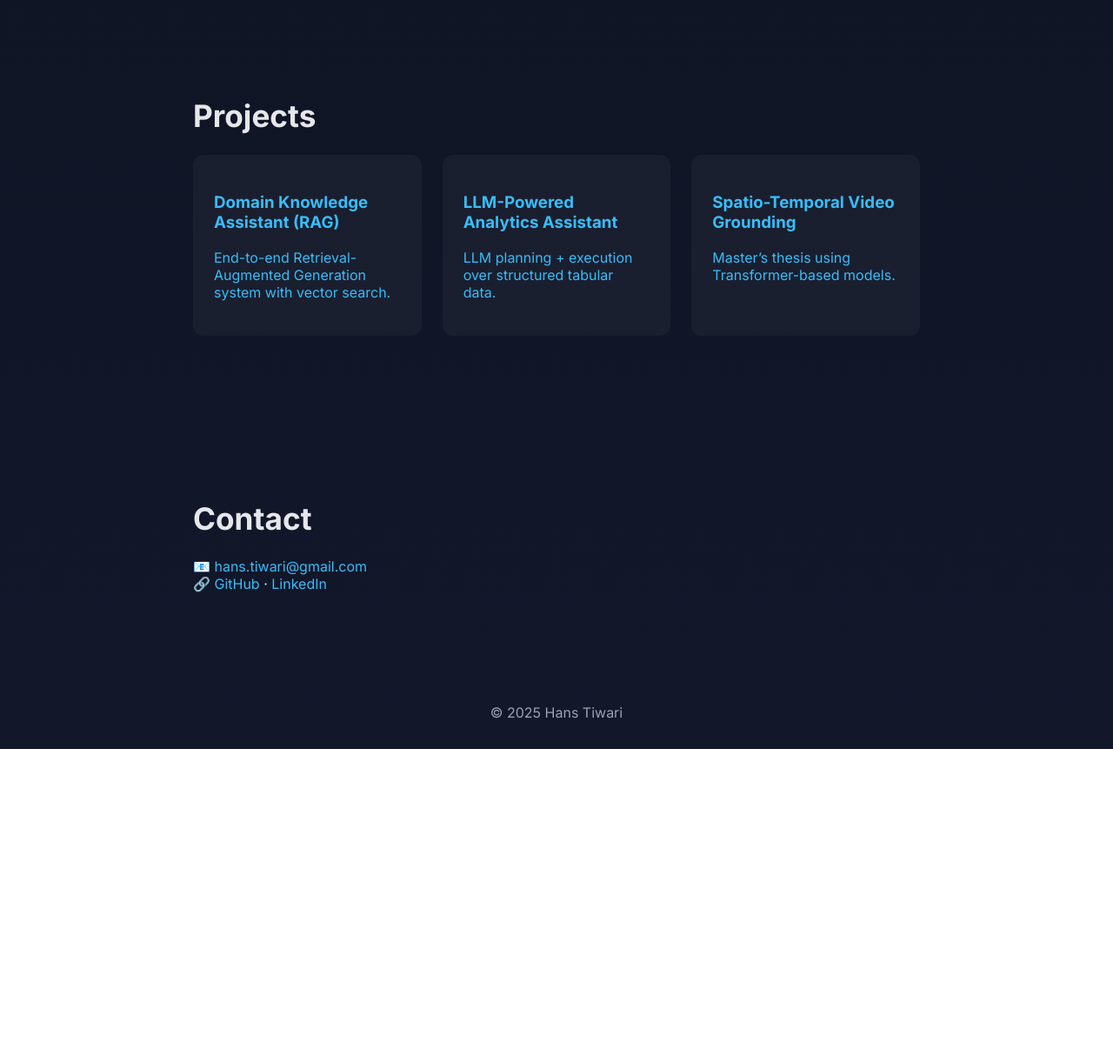
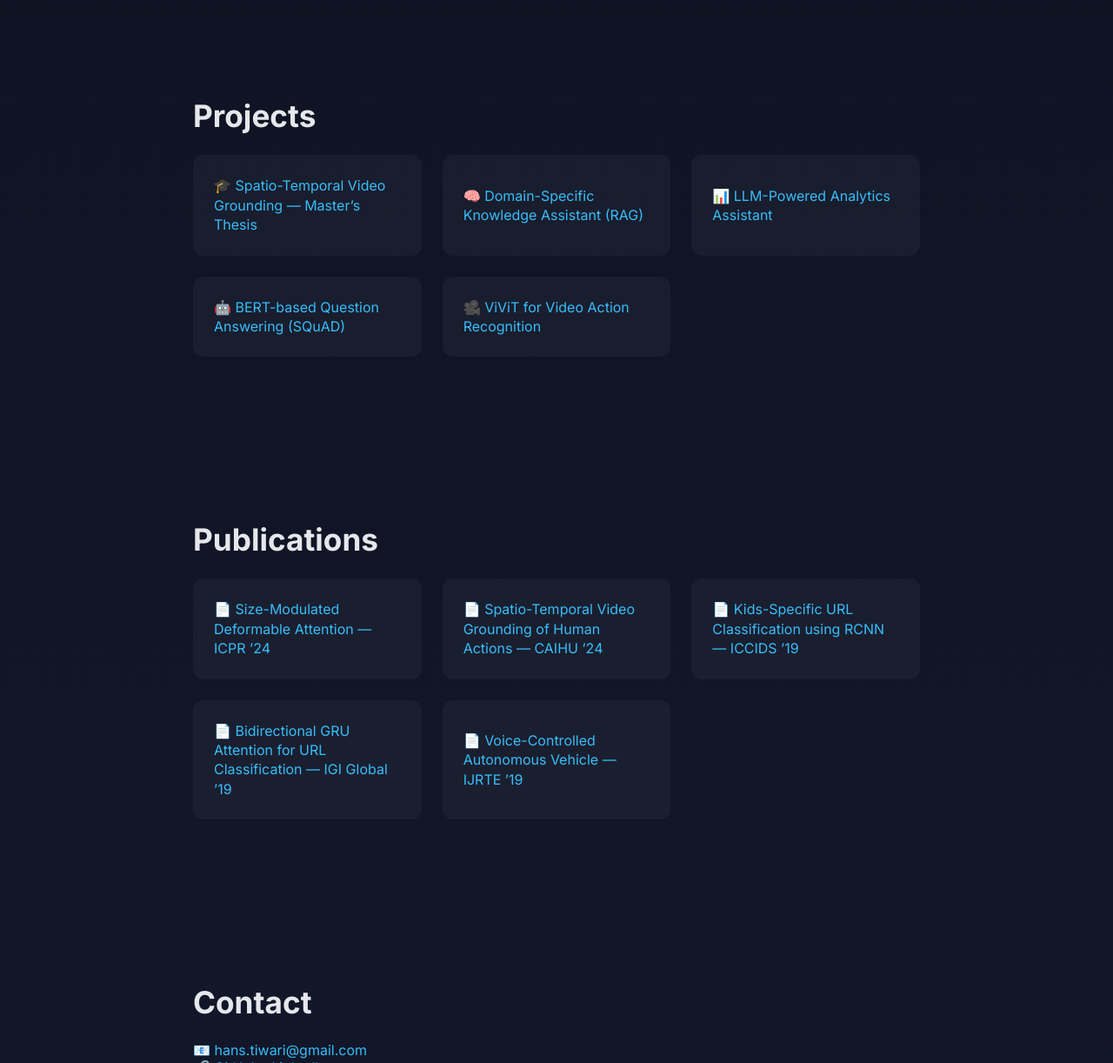
Before and after one commit to Hans7331/hans7331.github.io, a plain HTML site: page index.html in a window 1280 px wide. Shown: the part 2257-3479 px from the top of the page at 87% size. Before the commit the page ends 3118 px from the top, so only its background shows below. Drawn offline with Linux system fonts and the light colour scheme.

Commit message:
updating projects

```diff
--- a/index.html
+++ b/index.html
@@ -155,23 +155,60 @@
 
   <div class="grid">
 
-      <a class="card" href="https://github.com/Hans7331/domain-knowledge-assistant-rag" target="_blank">
-        <h3>Domain Knowledge Assistant (RAG)</h3>
-        <p>End-to-end Retrieval-Augmented Generation system with vector search.</p>
+    <a class="card minimal" href="https://aaltodoc.aalto.fi/server/api/core/bitstreams/2e21d1a3-dc8e-4c2d-82bc-f96e34f981da/content" target="_blank">
+      🎓 Spatio-Temporal Video Grounding — Master’s Thesis
     </a>
 
-      <a class="card" href="https://github.com/Hans7331/llm-analytics-assistant" target="_blank">
-        <h3>LLM-Powered Analytics Assistant</h3>
-        <p>LLM planning + execution over structured tabular data.</p>
+    <a class="card minimal" href="https://github.com/Hans7331/domain-knowledge-assistant-rag" target="_blank">
+      🧠 Domain-Specific Knowledge Assistant (RAG)
     </a>
 
-      <a class="card" href="https://aaltodoc.aalto.fi/server/api/core/bitstreams/2e21d1a3-dc8e-4c2d-82bc-f96e34f981da/content" target="_blank">
-        <h3>Spatio-Temporal Video Grounding</h3>
-        <p>Master’s thesis using Transformer-based models.</p>
+    <a class="card minimal" href="https://github.com/Hans7331/llm-analytics-assistant" target="_blank">
+      📊 LLM-Powered Analytics Assistant
+    </a>
+
+    <a class="card minimal" href="https://github.com/Hans7331/SNLP-Project-BERT-Models-QnA-generation-using-SQuAD" target="_blank">
+      🤖 BERT-based Question Answering (SQuAD)
+    </a>
+
+    <a class="card minimal" href="https://github.com/Hans7331/video-action-recognition/blob/main/research_project_report.pdf" target="_blank">
+      🎥 ViViT for Video Action Recognition
     </a>
 
   </div>
 </section>
+
+
+  <!-- PUBLICATIONS -->
+<section id="publications" class="section">
+  <h2>Publications</h2>
+
+  <div class="grid">
+
+    <a class="card minimal" href="https://openreview.net/forum?id=0SjzFxMiHc" target="_blank">
+      📄 Size-Modulated Deformable Attention — ICPR ’24
+    </a>
+
+    <a class="card minimal" href="https://users.aalto.fi/~jormal/tiwari-et-al-caihu2024.pdf" target="_blank">
+      📄 Spatio-Temporal Video Grounding of Human Actions — CAIHU ’24
+    </a>
+
+    <a class="card minimal" href="https://www.sciencedirect.com/science/article/pii/S1877050920307262" target="_blank">
+      📄 Kids-Specific URL Classification using RCNN — ICCIDS ’19
+    </a>
+
+    <a class="card minimal" href="https://www.igi-global.com/chapter/bidirectional-gru-based-attention-model-for-kid-specific-url-classification/240336" target="_blank">
+      📄 Bidirectional GRU Attention for URL Classification — IGI Global ’19
+    </a>
+
+    <a class="card minimal" href="https://www.ijrte.org/wp-content/uploads/papers/v7i6/F2319037619.pdf" target="_blank">
+      📄 Voice-Controlled Autonomous Vehicle — IJRTE ’19
+    </a>
+
+  </div>
+</section>
+
+
 
   <!-- CONTACT -->
   <section id="contact" class="section">
--- a/style.css
+++ b/style.css
@@ -165,6 +165,19 @@ a {
   background: rgba(255,255,255,0.08);
 }
 
+.card.minimal {
+  display: flex;
+  align-items: center;
+  font-weight: 500;
+  font-size: 1rem;
+  line-height: 1.4;
+}
+
+.card.minimal:hover {
+  color: var(--accent);
+}
+
+
 /* FOOTER */
 footer {
   text-align: center;
```
Lines whose indentation alone changed are shown as unchanged.
